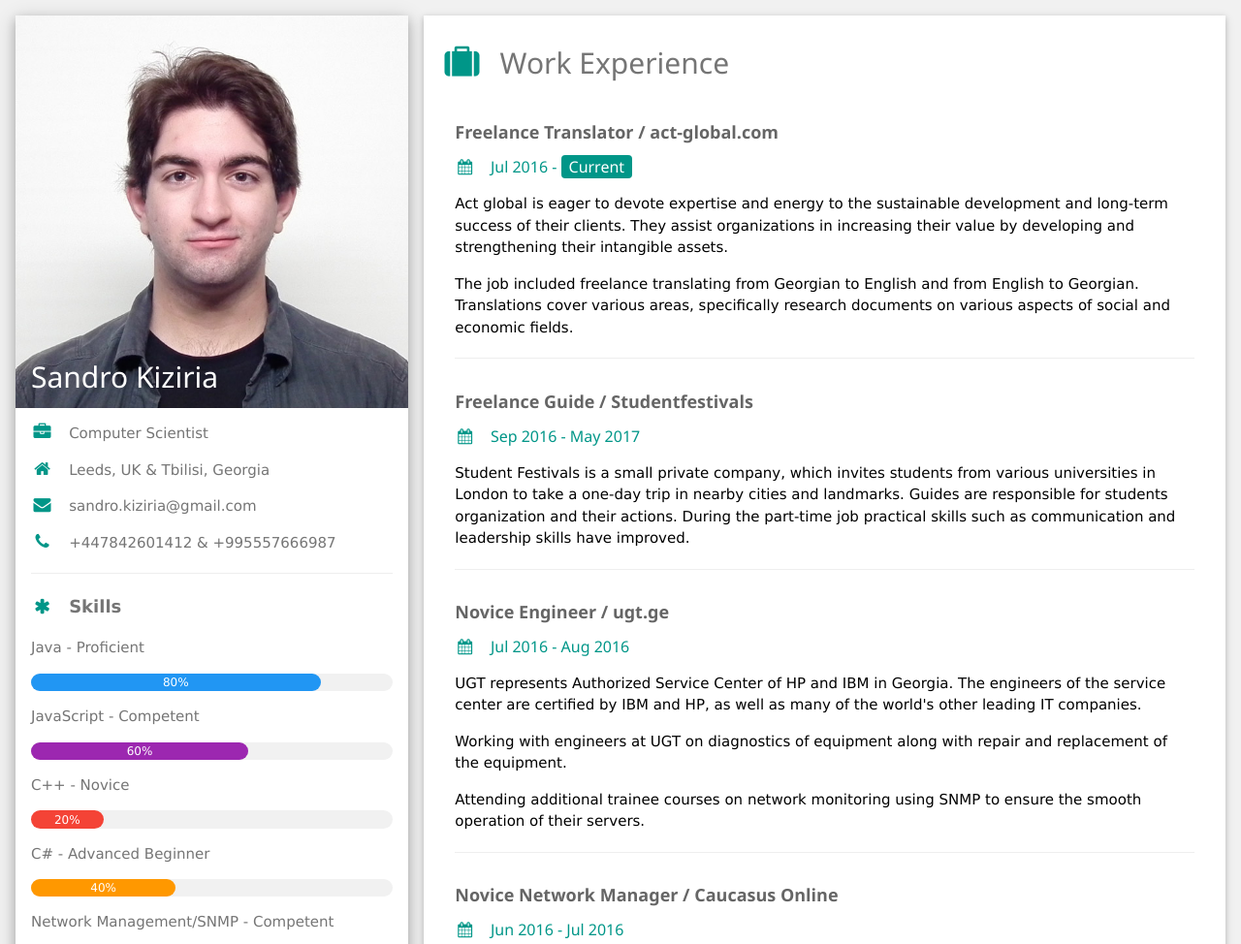
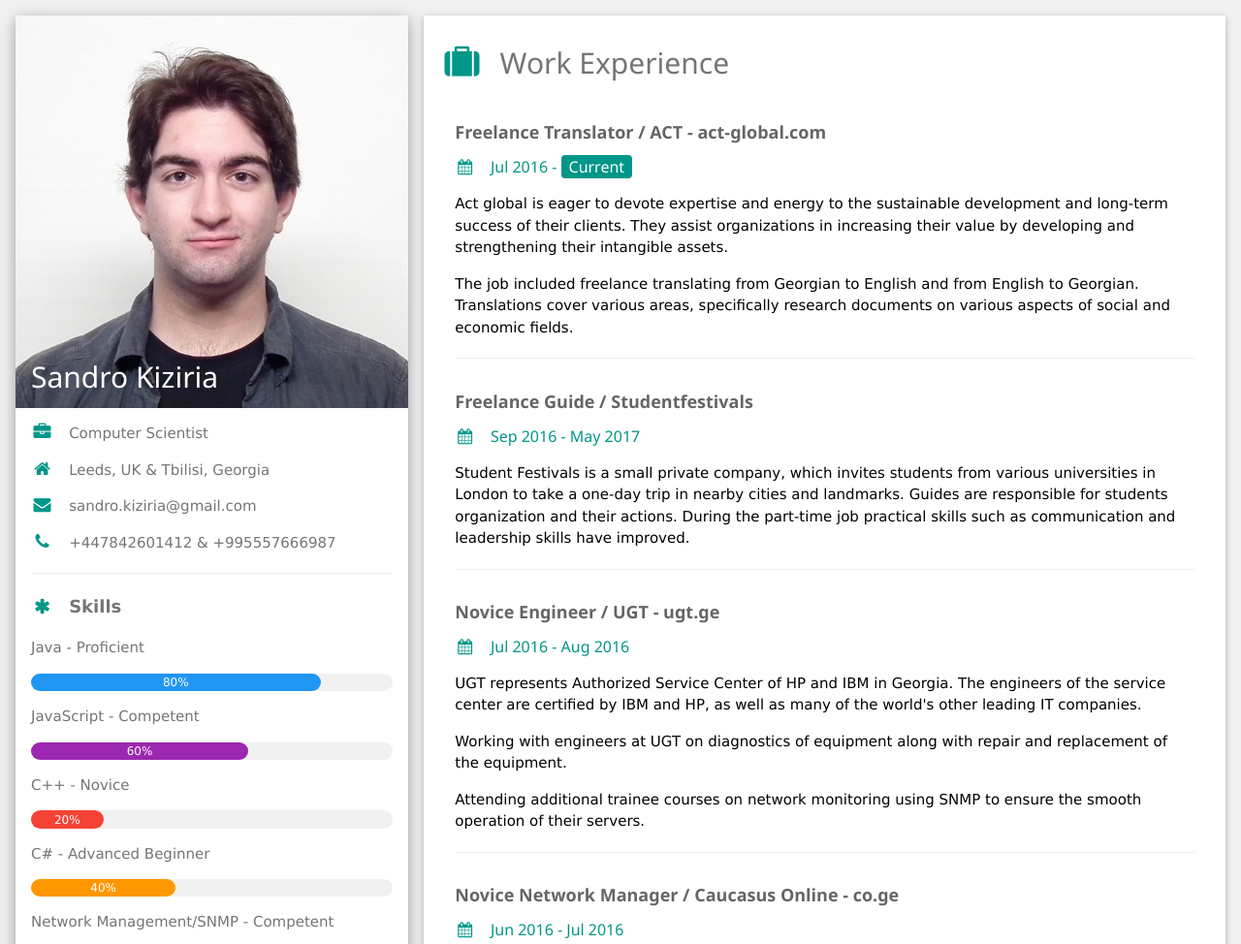
Before and after one commit to Skiziria/Skiziria.github.io, a plain HTML site: page index.html in a window 1280 px wide. Shown: the top 974 px of the page at 97% size. Drawn offline with nearby package versions, Linux system fonts and the light colour scheme.

Commit message:
Final 1.1

```diff
--- a/index.html
+++ b/index.html
@@ -172,7 +172,7 @@ html,body,h1,h2,h3,h4,h5,h6, {font-family: "Roboto", sans-serif}
 
 
                     <div class="w3-container">
-                        <h5 class="w3-opacity"><b>Freelance Translator / act-global.com</b></h5>
+                        <h5 class="w3-opacity"><b>Freelance Translator / ACT - act-global.com</b></h5>
                         <h6 class="w3-text-teal"><i class="fa fa-calendar fa-fw w3-margin-right"></i>Jul 2016 - <span class="w3-tag w3-teal w3-round">Current</span></h6>
                         <p>Act global is eager to devote expertise and energy to the sustainable development and long-term success of their clients. They assist organizations in increasing their value by developing and strengthening their intangible assets.</p>
                         <p>The job included freelance translating from Georgian to English and from English to Georgian. Translations cover various areas, specifically research documents on various aspects of social and economic fields.</p>
@@ -189,7 +189,7 @@ html,body,h1,h2,h3,h4,h5,h6, {font-family: "Roboto", sans-serif}
 
 
                     <div class="w3-container">
-                        <h5 class="w3-opacity"><b>Novice Engineer / ugt.ge</b></h5>
+                        <h5 class="w3-opacity"><b>Novice Engineer / UGT - ugt.ge</b></h5>
                         <h6 class="w3-text-teal"><i class="fa fa-calendar fa-fw w3-margin-right"></i>Jul 2016 - Aug 2016</h6>
                         <p>UGT represents Authorized Service Center of HP and IBM in Georgia. The engineers of the service center are certified by IBM and HP, as well as many of the world's other leading IT companies. </p>
                         <p>Working with engineers at UGT on diagnostics of equipment along with repair and replacement of the equipment.</p>
@@ -199,7 +199,7 @@ html,body,h1,h2,h3,h4,h5,h6, {font-family: "Roboto", sans-serif}
 
 
                     <div class="w3-container">
-                        <h5 class="w3-opacity"><b>Novice Network Manager / Caucasus Online</b></h5>
+                        <h5 class="w3-opacity"><b>Novice Network Manager / Caucasus Online - co.ge</b></h5>
                         <h6 class="w3-text-teal"><i class="fa fa-calendar fa-fw w3-margin-right"></i>Jun 2016 - Jul 2016</h6>
                         <p>
                             The internship program was designed to learn about the partial functions of network monitoring team engineers which means network equipment monitoring and ensure its smooth operation, namely:
```
